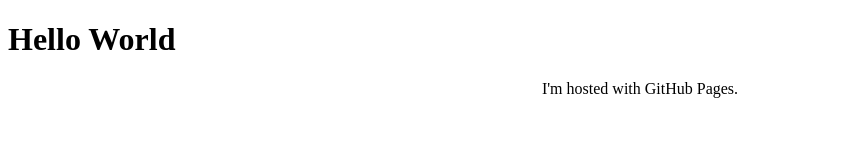
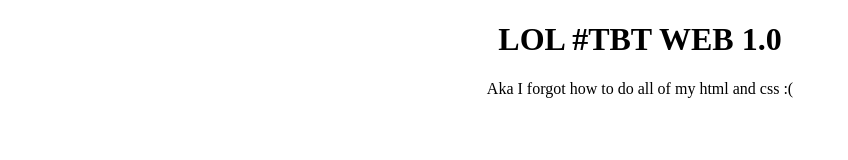
Before and after one commit to lampridiforme/lampridiforme.github.io, a plain HTML site: page index.html in a window 1280 px wide. Shown: the whole page, without its empty margins (0-848 px from the left). Drawn offline with Linux system fonts and the light colour scheme.

Commit message:
Web 1.0
Gotta relearn all my HTML and CSS :')

```diff
--- a/index.html
+++ b/index.html
@@ -1,9 +1,9 @@
 <!DOCTYPE html>
 <html>
-<body>
-	<h1>Hello World</h1>
-	<p>
-		<center>I'm hosted with GitHub Pages.</center>
-	</p>
-</body>
+	<body>
+		<h1 align = "center">LOL #TBT WEB 1.0</h1>
+		<p align = "center">
+			Aka I forgot how to do all of my html and css :(
+		</p>
+	</body>
 </html>
```
